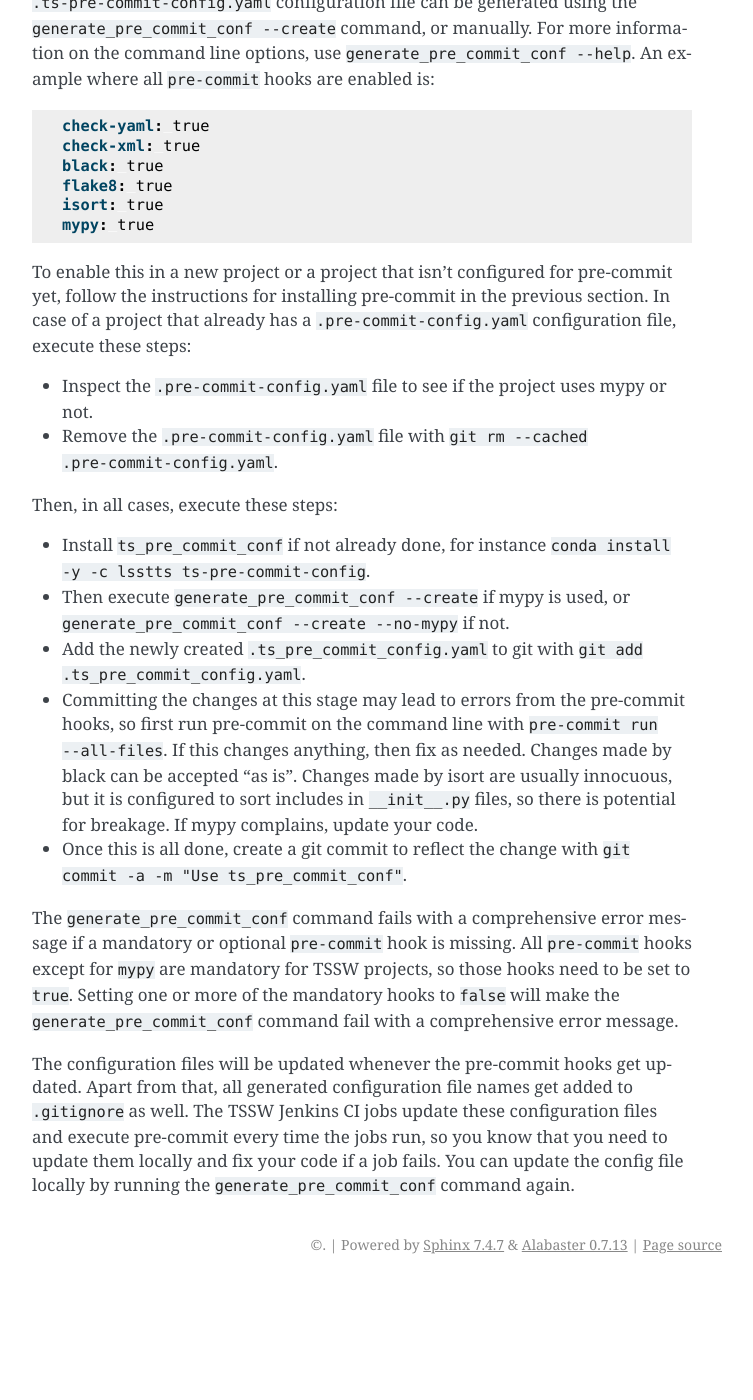
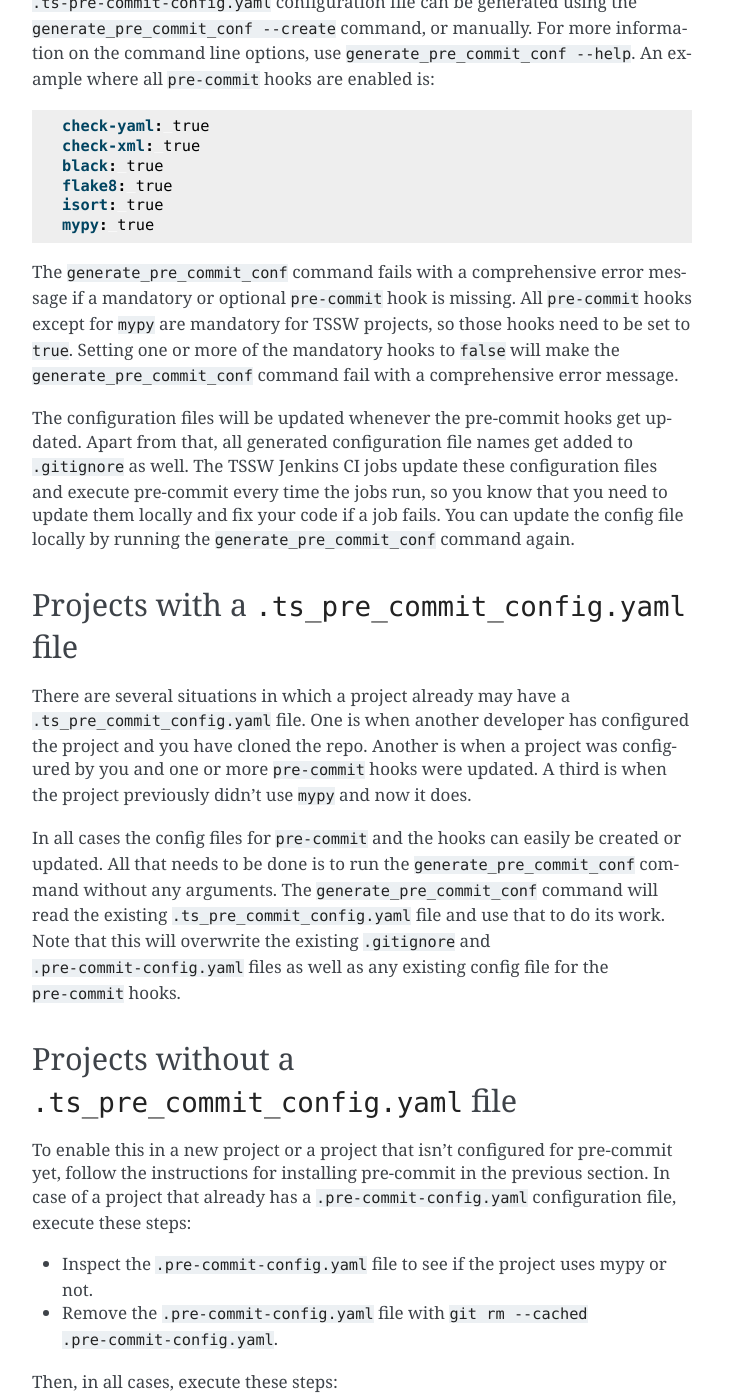
Before and after one commit to lsst-ts/tssw_developer_guide, a Sphinx documentation site: the page built from doc/procedures/pre_commit.rst, in a window 1280 px wide and 1400 px high, scrolled down 946 px. Shown: the whole window, without its empty margins (388-1141 px from the left). Built offline with Sphinx 7.4.7, drawn with Linux system fonts in a browser that asks for light colours; before the commit the page ends 2230 px from its top, so only the background shows below that; some of the changed text lies outside the part shown.

Commit message:
Describe how to use ts_pre_commit_conf for projects with a .ts_pre_commit_config.yaml file.

```diff
--- a/doc/procedures/pre_commit.rst
+++ b/doc/procedures/pre_commit.rst
@@ -47,6 +47,32 @@ An example where all ``pre-commit`` hooks are enabled is:
    isort: true
    mypy: true
 
+
+The ``generate_pre_commit_conf`` command fails with a comprehensive error message if a mandatory or optional ``pre-commit`` hook is missing.
+All ``pre-commit`` hooks except for ``mypy`` are mandatory for TSSW projects, so those hooks need to be set to ``true``.
+Setting one or more of the mandatory hooks to ``false`` will make the ``generate_pre_commit_conf`` command fail with a comprehensive error message.
+
+The configuration files will be updated whenever the pre-commit hooks get updated.
+Apart from that, all generated configuration file names get added to ``.gitignore`` as well.
+The TSSW Jenkins CI jobs update these configuration files and execute pre-commit every time the jobs run, so you know that you need to update them locally and fix your code if a job fails.
+You can update the config file locally by running the ``generate_pre_commit_conf`` command again.
+
+Projects with a ``.ts_pre_commit_config.yaml`` file
+---------------------------------------------------
+
+There are several situations in which a project already may have a ``.ts_pre_commit_config.yaml`` file.
+One is when another developer has configured the project and you have cloned the repo.
+Another is when a project was configured by you and one or more ``pre-commit`` hooks were updated.
+A third is when the project previously didn't use ``mypy`` and now it does.
+
+In all cases the config files for ``pre-commit`` and the hooks can easily be created or updated.
+All that needs to be done is to run the ``generate_pre_commit_conf`` command without any arguments.
+The ``generate_pre_commit_conf`` command will read the existing ``.ts_pre_commit_config.yaml`` file and use that to do its work.
+Note that this will overwrite the existing ``.gitignore`` and ``.pre-commit-config.yaml`` files as well as any existing config file for the ``pre-commit`` hooks.
+
+Projects without a ``.ts_pre_commit_config.yaml`` file
+------------------------------------------------------
+
 To enable this in a new project or a project that isn't configured for pre-commit yet, follow the instructions for installing pre-commit in the previous section.
 In case of a project that already has a ``.pre-commit-config.yaml`` configuration file, execute these steps:
 
```
Also changed, not shown: other parts of doc/procedures/pre_commit.rst (+0 -9 lines).
